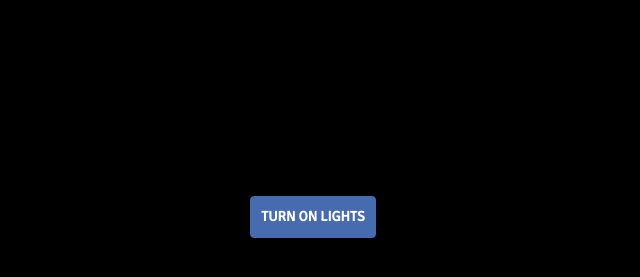
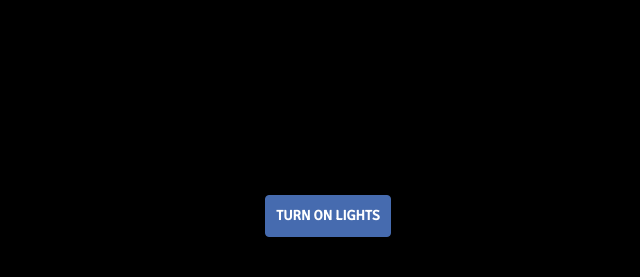
Before and after one commit to furuya48/furuya48.github.io, a website: page index.html in a window 1280 px wide. Shown: the part 73-350 px from the top of the page, without its empty margins (327-967 px from the left). Drawn offline with nearby package versions, Linux system fonts and the light colour scheme.

Commit message:
Update index.html

```diff
--- a/index.html
+++ b/index.html
@@ -153,7 +153,7 @@
 				<p>a very happy birthday Wahyu Mulyani</p>
 			</div>
 		</div>
-		<div class="navbar">
+		<div class="container">
 			<div class="row justify-content-center align-items-center">
 				<div class="col-md-6 text-center col-md-offset-3">
 					<button class="btn btn-primary" id="turn_on">Turn On Lights</button>
```
